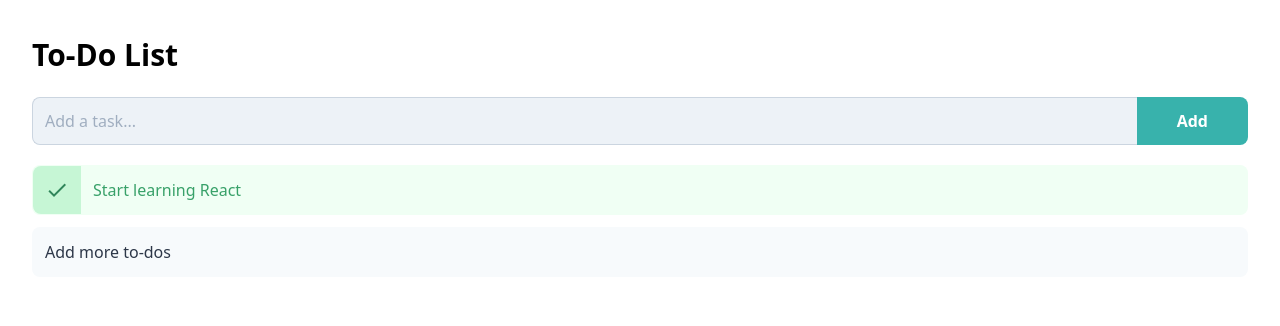
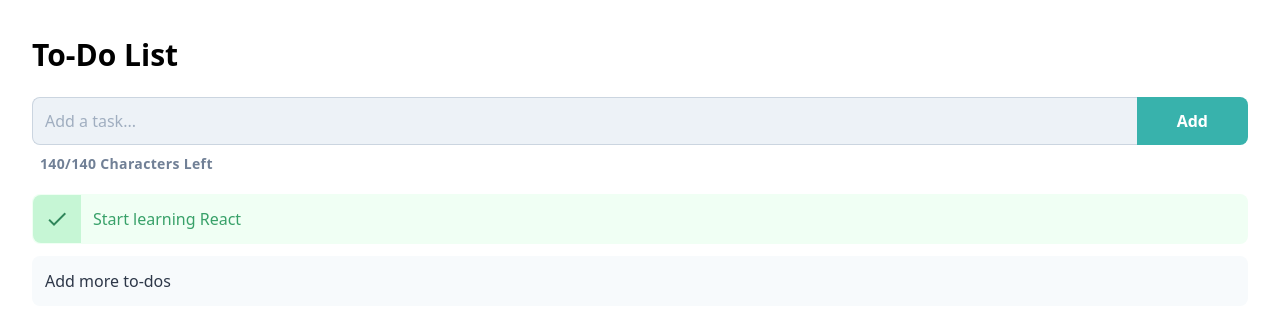
Before and after one commit to laurenawilkinson/react-todo, a React (Create React App) app: page / in a window 1280 px wide. Shown: the top 326 px of the page. Built offline with nearby package versions, Linux system fonts and the light colour scheme.

Commit message:
Add character limitation

```diff
--- a/src/TodoItem.js
+++ b/src/TodoItem.js
@@ -27,9 +27,9 @@ class TodoItem extends Component {
 
     const tickMarkIconClass = `${transition} material-icons group-hover:opacity-100 group-focus:opacity-100 ${completed ? 'text-green-700' : 'opacity-0 text-gray-500'}`
 
-    const textClass = `flex font-medium items-center pl-3 py-3 flex-1 cursor-pointer  ${completed ? 'text-green-600' : 'text-gray-800'}`
+    const textClass = `flex overflow-hidden font-medium items-center pl-3 py-3 flex-1 cursor-pointer  ${completed ? 'text-green-600' : 'text-gray-800'}`
 
-    const deleteClass = `opacity-0 group-hover:opacity-100 group-focus:opacity-100 focus:opacity-100 flex items-center justify-center rounded-full text-gray-700 w-10 h-10 hover:bg-opacity-25 ${completed ? 'hover:bg-green-400 focus:bg-green-400 text-green-800' : 'hover:bg-gray-500 focus:bg-gray-500'}`
+    const deleteClass = `opacity-0 group-hover:opacity-100 group-focus:opacity-100 focus:opacity-100 focus:outline-none flex items-center justify-center rounded-full text-gray-700 w-10 h-10 hover:bg-opacity-25 focus:bg-opacity-25 mr-1 ${completed ? 'hover:bg-green-400 focus:bg-green-400 text-green-800' : 'hover:bg-gray-500 focus:bg-gray-500'}`
 
     return (
       <li
--- a/src/Todos.js
+++ b/src/Todos.js
@@ -8,11 +8,13 @@ class Todos extends Component {
       { id: 1, text: 'Add more to-dos', completed: false }
     ],
     currentTodo: '',
-    currentTodoId: 2
+    currentTodoId: 2,
+    maxChars: 140
   }
 
   addTodo = (e) => {
     e.preventDefault();
+
     this.setState(previousState => ({
       todos: [
         ...previousState.todos,
@@ -51,15 +53,24 @@ class Todos extends Component {
     this.setState({ todos })
   }
 
+  addDisabled = () => {
+    return !this.state.currentTodo.length;
+  }
+
+  remainingChars = () => {
+    return this.state.maxChars - this.state.currentTodo.length;
+  }
+
   componentDidMount () {
     document.getElementById('todoInput').focus()
   }
 
   render () {
-    const todoList = this.state.todos.length > 0 ?
+    const { currentTodo, todos, maxChars } = this.state;
+    const todoList = todos.length > 0 ?
       (
         <ul className="todo-list">
-          { this.state.todos.map(todo => {
+          { todos.map(todo => {
             return (
               <TodoItem
                 text={ todo.text }
@@ -74,18 +85,37 @@ class Todos extends Component {
       ) :
       (<p>Nothing left to-do!</p>)
 
+    const addButtonClass = `
+      rounded-r-lg bg-teal-500 focus:outline-none text-white font-semibold py-3 px-10
+      ${this.addDisabled() ? 'cursor-not-allowed' : 'hover:bg-teal-400 focus:bg-teal-400'}`
+
+    const charLabelClass = `mb-5 ml-2 font-bold text-sm tracking-wide
+      ${this.remainingChars() < maxChars / 5
+          ? 'text-red-600'
+          : this.remainingChars() < maxChars / 2
+            ? 'text-orange-500'
+            : 'text-gray-600'}`
+
     return (
       <div className="todos">
-        <form className="flex mb-5" onSubmit={ this.addTodo }>
+        <form className="flex mb-2" onSubmit={ this.addTodo }>
           <input
             id="todoInput"
             className="rounded-l-lg font-medium bg-gray-200 flex-1 px-3 border-l border-t border-b border-transparent focus:outline-none focus:border-gray-400"
             placeholder="Add a task..."
             type="text"
-            value={ this.state.currentTodo }
+            maxLength={ maxChars }
+            value={ currentTodo }
             onChange={ this.updateTodo } />
-          <button className="rounded-r-lg bg-teal-500 focus:bg-teal-400 focus:outline-none hover:bg-teal-400 text-white font-semibold py-3 px-10">Add</button>
+          <button
+            className={ addButtonClass }
+            disabled={ this.addDisabled() }>
+            Add
+          </button>
         </form>
+        <p className={ charLabelClass }>
+          { this.remainingChars() }/{ maxChars } Characters Left
+        </p>
         { todoList }
       </div>
     );
```
